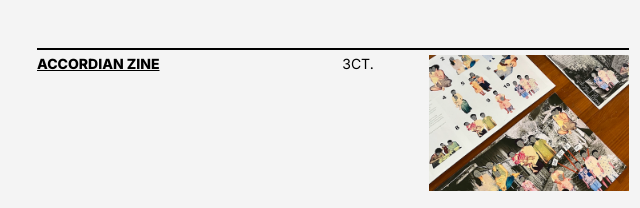
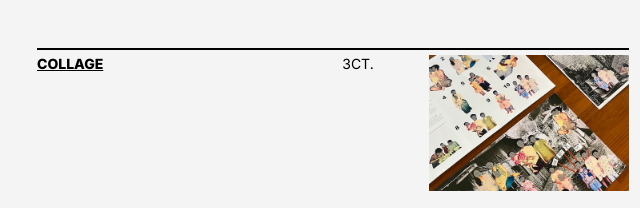
Before and after one commit to thatnewwen/printkit, a plain HTML site: page index.html in a window 1280 px wide. Shown: the top 208 px of the page, 623-1263 px from the left. Drawn offline with Linux system fonts and the light colour scheme.

Commit message:
Fix collage title.

```diff
--- a/index.html
+++ b/index.html
@@ -169,7 +169,7 @@
     </div>
     <div class="container">
       <div class="exhibit-item">
-        <div class="exhibit-title"><span><a href="assets/pdfs/collage.pdf">Accordian Zine</a></span><span>3ct.</span><img src="assets/photos/collage.png" /></div>
+        <div class="exhibit-title"><span><a href="assets/pdfs/collage.pdf">Collage</a></span><span>3ct.</span><img src="assets/photos/collage.png" /></div>
         <div class="artist-block">
           <div class="art-title"><span class="work-title">Sate Ghay Har</span><span class="artist-title">Evelina</span></div>
           <div class="art-description">
```
